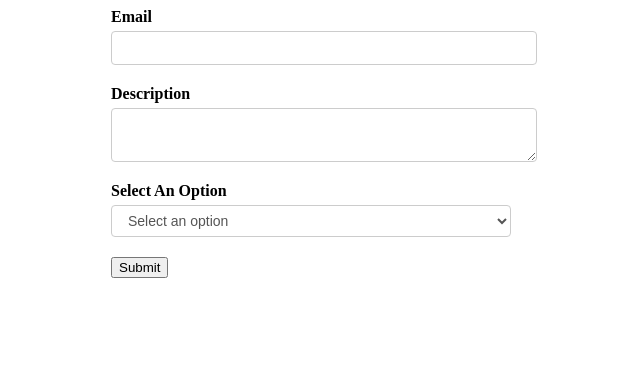
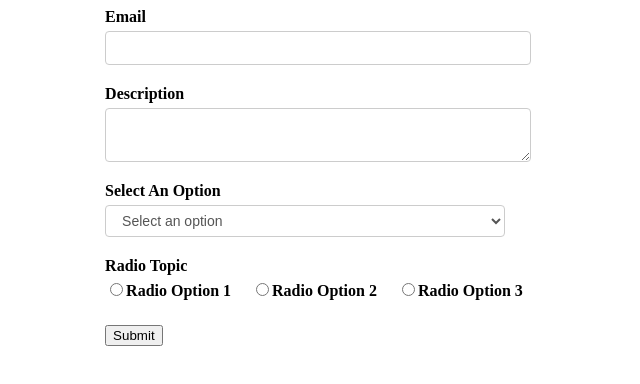
Before and after one commit to carltonj2000/react-formik-tut2, a React (Create React App) app: page / in a window 1280 px wide. Shown: the top 384 px of the page, without its empty margins (316-956 px from the left). Built offline with nearby package versions, Linux system fonts and the light colour scheme.

Commit message:
Add radio button example

```diff
--- a/src/App.css
+++ b/src/App.css
@@ -33,3 +33,9 @@ select {
 .error {
   color: red;
 }
+
+input + label {
+  font-weight: bold;
+  display: inline-flex;
+  margin-right: 20px;
+}
--- a/src/components/FormikContainer.js
+++ b/src/components/FormikContainer.js
@@ -5,19 +5,31 @@ import * as Yup from "yup";
 import FormikControls from "./FormikControls";
 
 function FormikContainer() {
-  const options = [
+  const selectOptions = [
     { value: "", option: "Select an option" },
     { value: "option1", option: "Option 1" },
     { value: "option2", option: "Option 2" },
     { value: "option3", option: "Option 3" },
   ];
 
-  const initialValues = { email: "", description: "", selectOption: "" };
+  const radioOptions = [
+    { value: "rOption1", name: "Radio Option 1" },
+    { value: "rOption2", name: "Radio Option 2" },
+    { value: "rOption3", name: "Radio Option 3" },
+  ];
+
+  const initialValues = {
+    email: "",
+    description: "",
+    selectOption: "",
+    radioOption: "",
+  };
 
   const validationSchema = Yup.object({
     email: Yup.string().required(),
     description: Yup.string().required(),
-    option: Yup.string().required(),
+    selectOption: Yup.string().required(),
+    radioOption: Yup.string().required(),
   });
 
   const onSubmit = (values) => console.log("Form data", values);
@@ -39,9 +51,15 @@ function FormikContainer() {
           />
           <FormikControls
             control="select"
-            name="option"
+            name="selectOption"
             label="Select An Option"
-            options={options}
+            options={selectOptions}
+          />
+          <FormikControls
+            control="radio"
+            name="radioOption"
+            label="Radio Topic"
+            options={radioOptions}
           />
           <button type="submit">Submit</button>
         </Form>
--- a/src/components/FormikControls.js
+++ b/src/components/FormikControls.js
@@ -1,5 +1,6 @@
 import React from "react";
 import Input from "./Input";
+import Radio from "./Radio";
 import Select from "./Select";
 import TextArea from "./TextArea";
 
@@ -14,6 +15,7 @@ function FormikControls(props) {
     case "select":
       return <Select {...rest} />;
     case "radio":
+      return <Radio {...rest} />;
     case "checkbox":
     case "date":
     default:
--- /dev/null
+++ b/src/components/Radio.js
@@ -0,0 +1,33 @@
+import React from "react";
+import { Field, ErrorMessage } from "formik";
+
+import TextError from "./TextError";
+
+function Radio(props) {
+  const { label, name: nm, options, ...rest } = props;
+  return (
+    <div className="form-control">
+      <label>{label}</label>
+      <Field name={nm}>
+        {({ field }) =>
+          options.map(({ value, name }) => (
+            <React.Fragment key={value}>
+              <input
+                type="radio"
+                id={value}
+                {...field}
+                {...rest}
+                value={value}
+                checked={field.value === value}
+              />
+              <label htmlFor={value}>{name}</label>
+            </React.Fragment>
+          ))
+        }
+      </Field>
+      <ErrorMessage name={nm} component={TextError} />
+    </div>
+  );
+}
+
+export default Radio;
```
